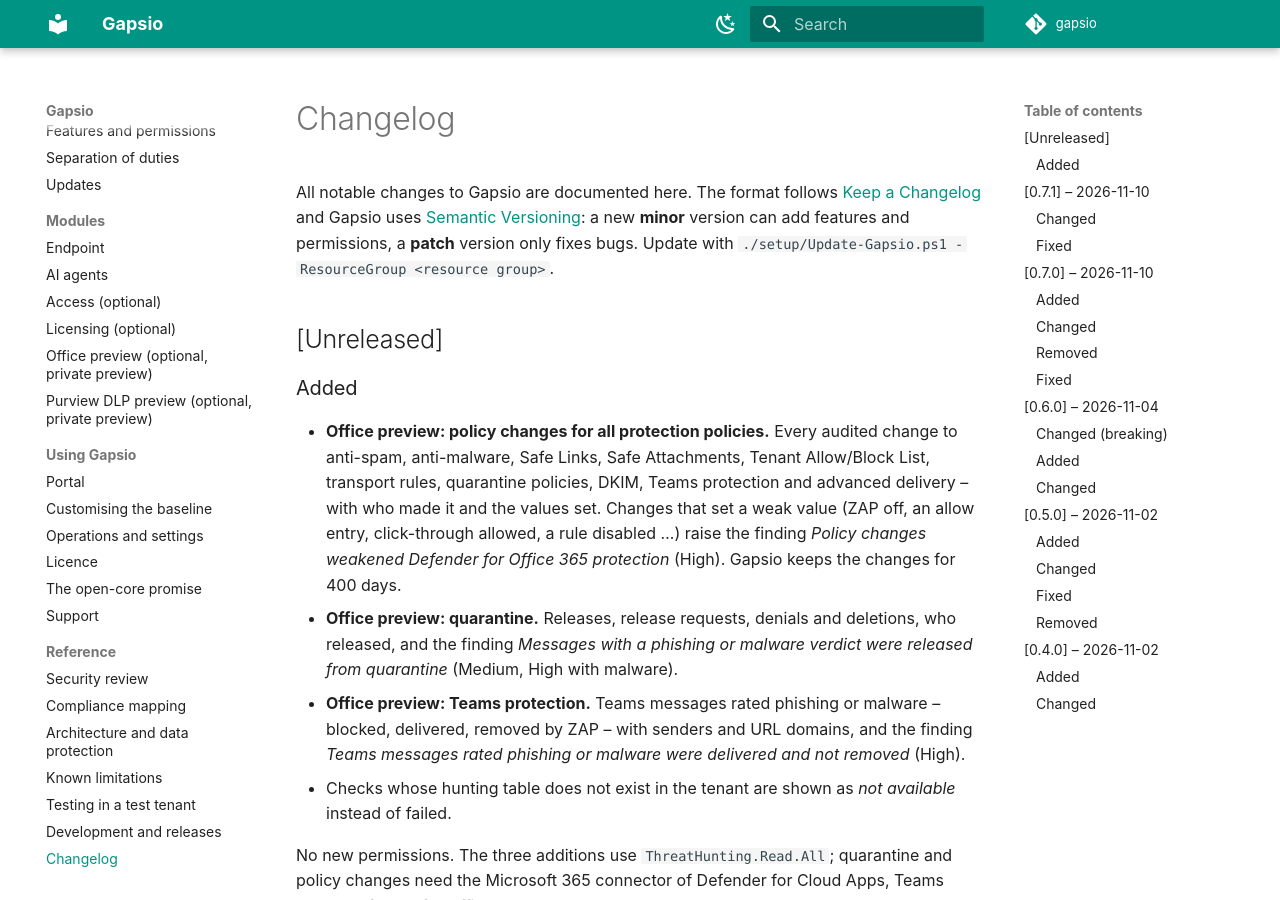
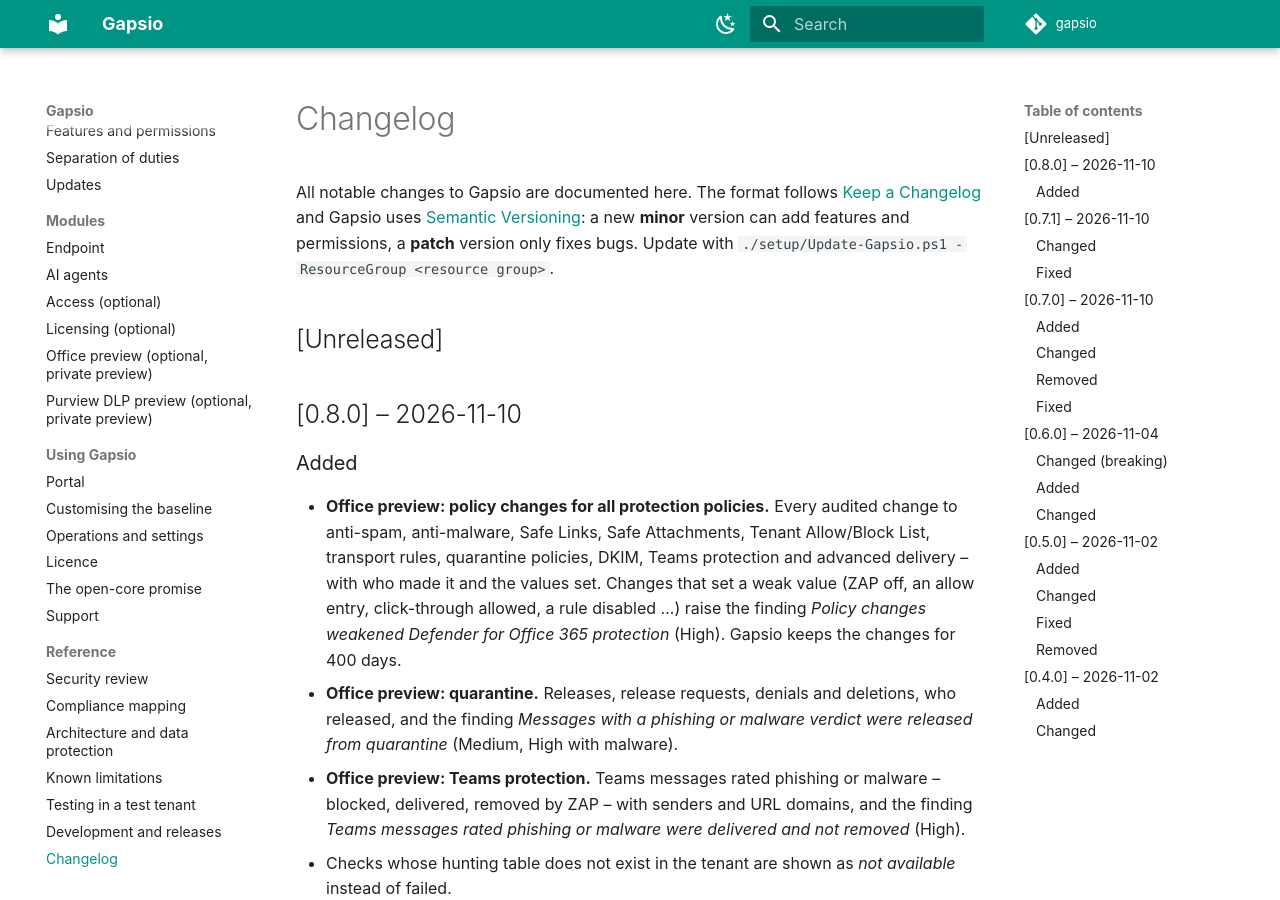
Before and after one commit to dominikhoefling/gapsio, an MkDocs documentation site: the page built from docs/changelog.md, in a window 1280 px wide and 900 px high. Built offline with MkDocs 1.6.1 and Material for MkDocs 9.7.7, drawn with Linux system fonts in a browser that asks for light colours; comment, search, counter and statistics services are not loaded.

Commit message:
Release 0.8.0
Set ModuleVersion to 0.8.0 and move the Unreleased notes into the 0.8.0
section (Office preview: policy changes, quarantine, Teams protection).
No new permissions.

Signed-off-by: Dominik Höfling <dominik.hoefling@outlook.com>

````diff
--- a/CHANGELOG.md
+++ b/CHANGELOG.md
@@ -5,6 +5,8 @@ and Gapsio uses [Semantic Versioning](https://semver.org/): a new **minor** vers
 a **patch** version only fixes bugs. Update with `./setup/Update-Gapsio.ps1 -ResourceGroup <resource group>`.
 
 ## [Unreleased]
+
+## [0.8.0] – 2026-11-10
 
 ### Added
 - **Office preview: policy changes for all protection policies.** Every audited change to anti-spam, anti-malware,
--- a/docs/updates.md
+++ b/docs/updates.md
@@ -16,7 +16,7 @@ Gapsio **never updates itself**. You decide when a new version goes into your te
 az login
 ./setup/Update-Gapsio.ps1 -ResourceGroup rg-gapsio -CheckOnly   # what would change
 ./setup/Update-Gapsio.ps1 -ResourceGroup rg-gapsio              # update to the latest release
-./setup/Update-Gapsio.ps1 -ResourceGroup rg-gapsio -Version 0.7.1
+./setup/Update-Gapsio.ps1 -ResourceGroup rg-gapsio -Version 0.8.0
 ```
 
 Role needed: Contributor (or Website Contributor) on the resource group. The script
````
Also changed, not shown: 2 other files.
